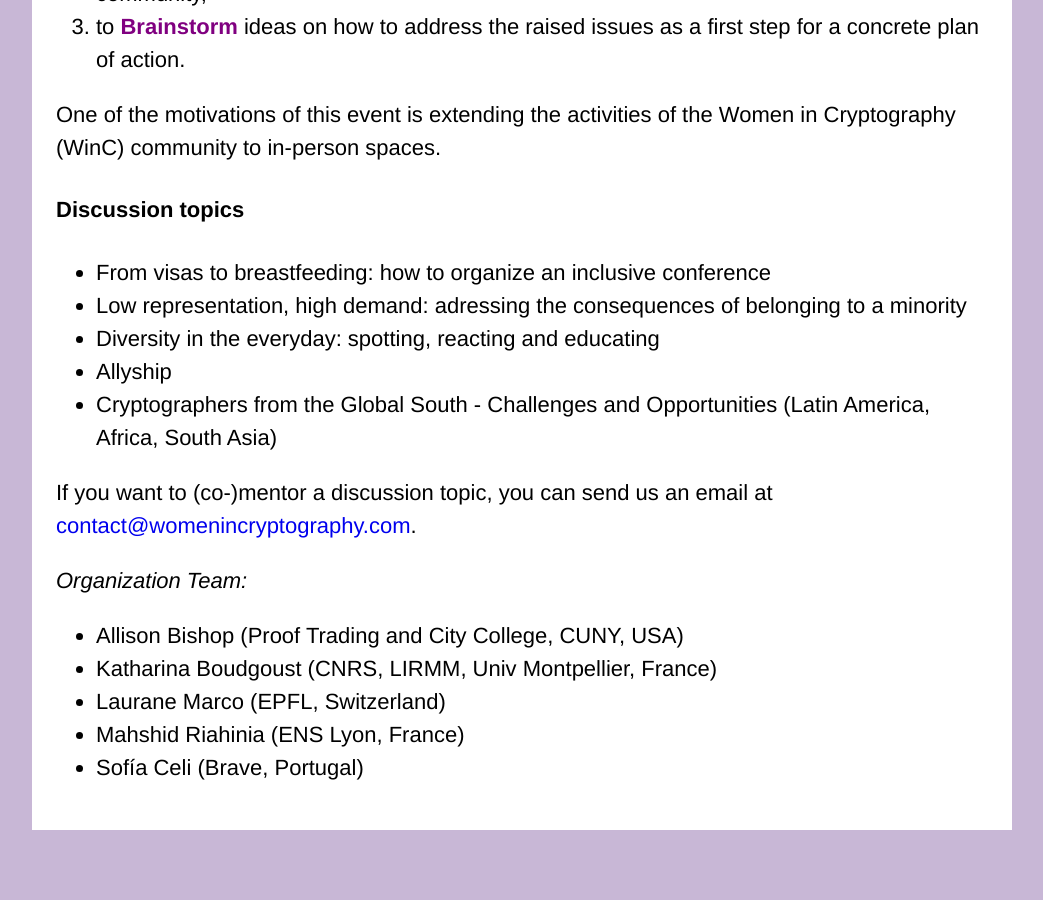
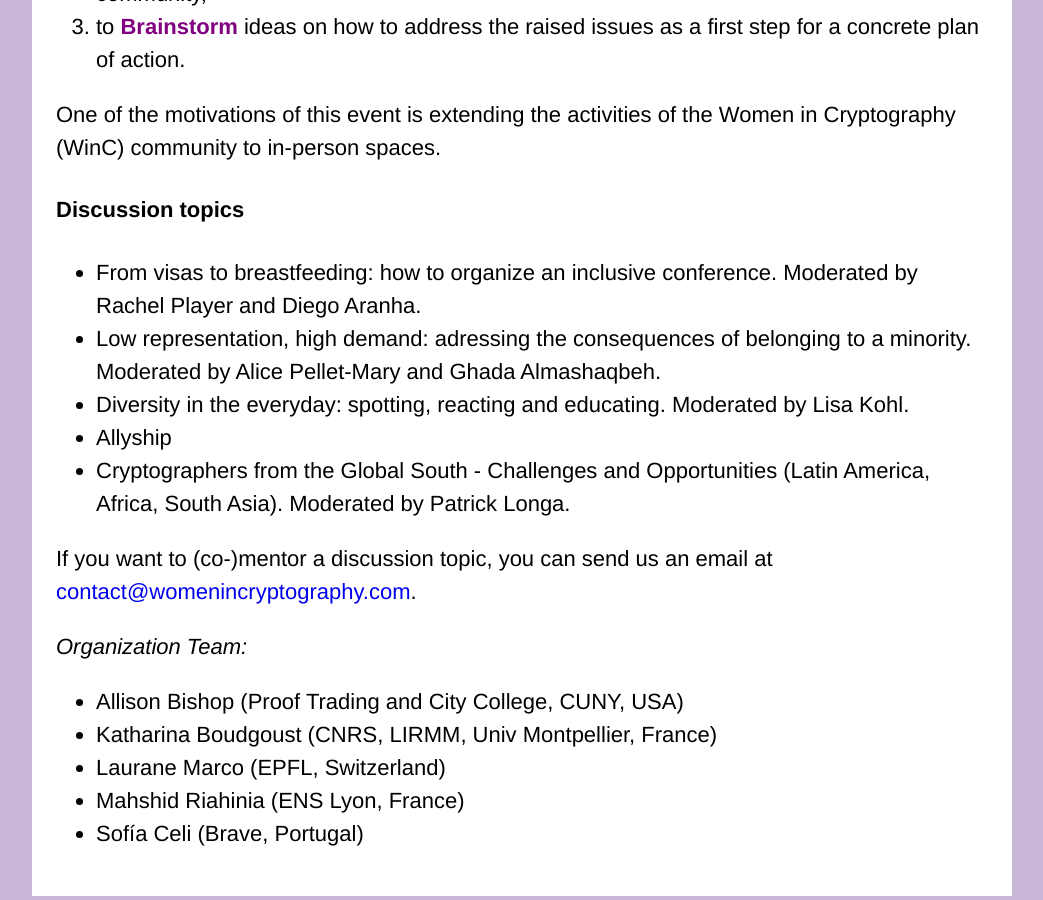
Before and after one commit to women-in-cryptography/women-in-cryptography-website, a Jekyll site: the page built from workshop.html, in a window 1280 px wide and 900 px high, scrolled down 1383 px. Shown: the whole window, without its empty margins (118-1161 px from the left). Built offline with Jekyll 4.4.1, drawn with Linux system fonts in a browser that asks for light colours.

Commit message:
Added event discussion + mentors to workshop.html

```diff
--- a/workshop.html
+++ b/workshop.html
@@ -43,11 +43,11 @@ tags: menu
   </p>
   <h4>Discussion topics</h4>
   <ul>
-    <li>From visas to breastfeeding: how to organize an inclusive conference</li>
-    <li>Low representation, high demand: adressing the consequences of belonging to a minority</li>
-    <li>Diversity in the everyday: spotting, reacting and educating</li>
+    <li>From visas to breastfeeding: how to organize an inclusive conference. Moderated by Rachel Player and Diego Aranha. </li>
+    <li>Low representation, high demand: adressing the consequences of belonging to a minority. Moderated by Alice Pellet-Mary and Ghada Almashaqbeh.</li>
+    <li>Diversity in the everyday: spotting, reacting and educating. Moderated by Lisa Kohl. </li>
     <li>Allyship</li>
-    <li>Cryptographers from the Global South - Challenges and Opportunities (Latin America, Africa, South Asia)</li>
+    <li>Cryptographers from the Global South - Challenges and Opportunities (Latin America, Africa, South Asia). Moderated by Patrick Longa. </li>
   </ul>
   <p>
     If you want to (co-)mentor a discussion topic, you can send us an email at <a href="mailto:contact@womenincryptography.com">contact@womenincryptography.com</a>.
```
